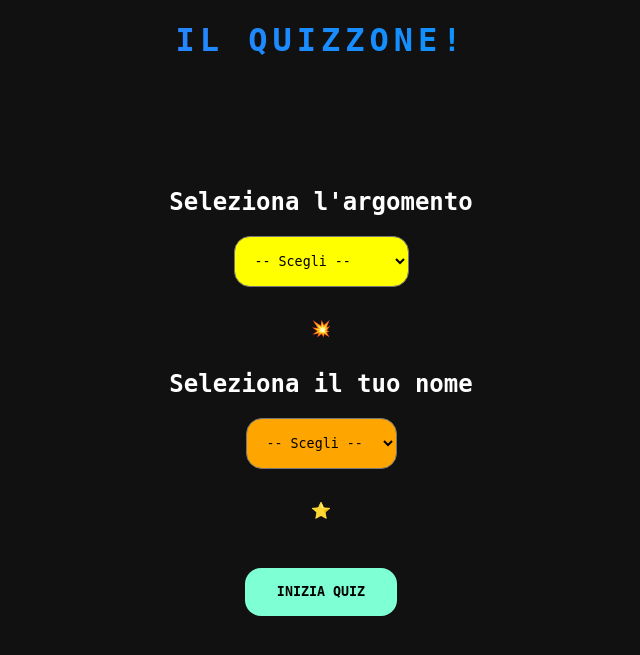
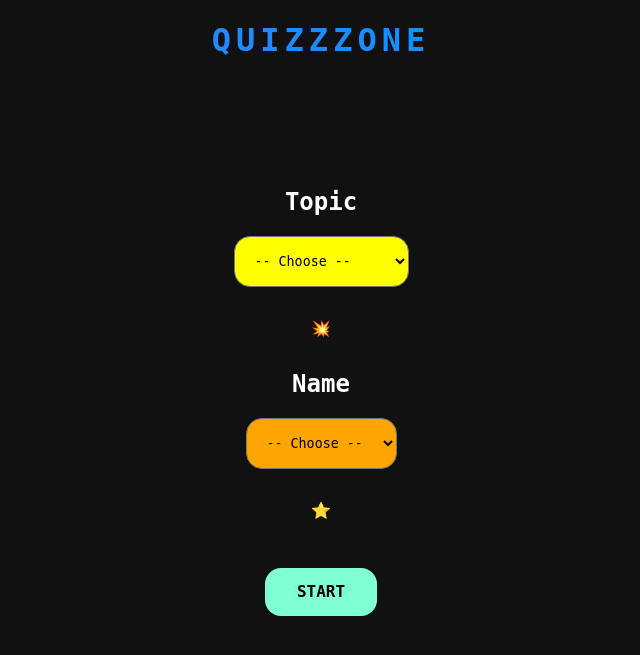
Before and after one commit to giuliopons/quiz-tool, a PHP site: page / in a window 1280 px wide. Shown: the top 655 px of the page, without its empty margins (319-959 px from the left). Run offline with PHP 8.4, Linux system fonts and the light colour scheme.

Commit message:
css improvements and english language

```diff
--- a/assets/script.js
+++ b/assets/script.js
@@ -62,7 +62,7 @@ function showQuestion() {
             });
             document.getElementById('rispostina').innerHTML = '';
             document.getElementById('question-container').innerHTML =
-            `<h3>Domanda ${currentQuestion + 1} di ${questions.length}</h3><p>${questions[currentQuestion]}</p>`;
+            `<h3>Question ${currentQuestion + 1} of ${questions.length}</h3><p>${questions[currentQuestion]}</p>`;
         });
 
 
@@ -105,7 +105,7 @@ function submitAnswer(answer) {
         score += 10;
         correctCount++;
         // document.getElementById('rispostina').style.color = 'green';
-        document.getElementById('rispostina').innerHTML = "BENE!";
+        document.getElementById('rispostina').innerHTML = "WELL DONE!";
         audioOk.play();
     } else {
         // document.getElementById('rispostina').style.color = 'red';
@@ -141,8 +141,8 @@ function sendResults() {
     document.getElementById('results').classList.remove('hidden');
     document.getElementById('SCORE').innerHTML = score;
 
-    document.getElementById('final-score').innerHTML =
-        `${playerName}, hai risposto correttamente a ${correctCount} domande su ${questions.length}`;
+    document.getElementById('final-score').innerHTML = `Hey ${playerName}, this is your score.`;
+
 }
 
 function populatePlayerSelect() {
@@ -204,10 +204,10 @@ function fetchResults() {
     setTimeout(fetchResults, 10000);
 }
 
-// const allowedEmoji = [
-//     '😊','🙃','🤪','🤓','🤯','😴','💩','👻','👽','🤖',
-//     '👾','👐','🖖','✌️','🤟','🤘','🤙','👋','🐭','🦕',
-//     '🦖','🐉','⭐','🔥','🏓','🐮','👁️'];
+const allowedEmoji = [
+    '😊','🙃','🤪','🤓','🤯','😴','💩','👻','👽','🤖',
+    '👾','👐','🖖','✌️','🤟','🤘','🤙','👋','🐭','🦕',
+    '🦖','🐉','⭐','🔥','🏓','🐮','👁️'];
 
 function updateLeaderboard(results,players) {
 
@@ -226,6 +226,10 @@ function updateLeaderboard(results,players) {
                     icon = player.icon;
                 }
             });
+            if (icon === '' ) {
+                const randomIndex = Math.floor(Math.random() * allowedEmoji.length);
+                icon = allowedEmoji[randomIndex];
+            }
             let row = document.createElement('tr');
             row.innerHTML = `<td>${index + 1}</td><td>${student.name}${icon}</td><td>${student.score}</td>`;
             scoreboardBody.appendChild(row);
--- a/assets/style.css
+++ b/assets/style.css
@@ -27,13 +27,21 @@ html {
 h1 {position:fixed;top:0;left:0;width:100%;}
 
 a.textlink {
-	color:#fff;
-	text-decoration:underline
+	/* color:#fff; */
+	text-decoration:none;
+    display:inline-block;
+    text-transform:uppercase;
+    height:3rem;font-size:1rem;
+    line-height:3rem;
+    padding:0 2rem;
+    border: .2rem dashed #fff;
+    border-radius:1rem;font-weight: bold;
+
 }
 button {
     height:3rem;
     padding:0 2rem;
-    background:aquamarine;
+    background:aquamarine;font-size:1rem;
     border:0;
     border-radius:1rem;
     text-transform:uppercase;
@@ -81,14 +89,15 @@ input,select,textarea {
 
 
 table{
-        border-collapse: collapse; /* Remove cell spacing */
+        border-collapse: collapse;
     }
     table, th, td{
         border: 1px solid #666;
         font-size:1.5rem;
     }
     table th, table td{
-        padding: .5rem 1rem; /* Apply cell padding */
+        padding: .5rem 1rem;
+         white-space:nowrap;
     }
 
 
--- a/index.php
+++ b/index.php
@@ -8,11 +8,11 @@
     <script src="assets/script.js"></script>
 </head>
 <body id='stud'>
-    <h1 id='big-title' class='rainbow rainbow_text_animated'>IL QUIZZONE!</h1>
+    <h1 id='big-title' class='rainbow rainbow_text_animated'>QUIZZZONE</h1>
     <div id="topic-selection">
-        <h2>Seleziona l'argomento</h2>
+        <h2>Topic</h2>
         <select id="topic-select">
-            <option value="">-- Scegli --</option>
+            <option value="">-- Choose --</option>
             <?php
             $files = glob('./topics/*', GLOB_ONLYDIR);
             foreach ($files as $file) {
@@ -26,25 +26,25 @@
         <div class='divider'>💥</div>
     </div>
     <div id="player-selection">
-        <h2>Seleziona il tuo nome</h2>
+        <h2>Name</h2>
         <select id="player-select">
-            <option value="">-- Scegli --</option>
+            <option value="">-- Choose --</option>
         </select>
         <div class='divider'>⭐</div>
     </div>
-    <button id="start-btn" onclick="startQuiz()">Inizia Quiz</button>
+    <button id="start-btn" onclick="startQuiz()">START</button>
     <div id="quiz-interface" class="hidden">
         <div id="question-container"></div>
-        <button onclick="submitAnswer(true)" id='vero'>VERO</button>
-        <button onclick="submitAnswer(false)" id='falso'>FALSO</button>
+        <button onclick="submitAnswer(true)" id='vero'>TRUE</button>
+        <button onclick="submitAnswer(false)" id='falso'>FALSE</button>
         <div id="rispostina"></div>
     </div>
     <div id="results" class="hidden">
         <div id="SCORE"></div>
         <div id="final-score"></div>
-        <button onclick="document.location.href =document.location.href ;">RIGIOCA</button>
+        <button onclick="document.location.href =document.location.href ;">PLAY AGAIN</button>
         <br><br>
-        <a id='rankingButton' href="#" class="textlink">CLASSIFICA</a>
+        <a id='rankingButton' href="#" class="textlink rainbow rainbow_text_animated">RANKING</a>
     </div>
 </body>
 </html>
--- a/ranking.php
+++ b/ranking.php
@@ -12,7 +12,7 @@
     </script>
 </head>
 <body id='prof'>
-    <h1>TOP 10 CLASSIFICONA</h1>
+    <h1>TOP 10 RANKING</h1>
     <div class='content'>
     <table id='top' border="1">
         <thead>
@@ -25,7 +25,7 @@
         <tbody id="scoreboard-body"></tbody>
     </table>
 	<br><br>
-	<a href="index.php" class="textlink">GIOCA</a>
+	<a href="index.php" class="textlink rainbow rainbow_text_animated">PLAY</a>
     </div>
 
 <?php
```
